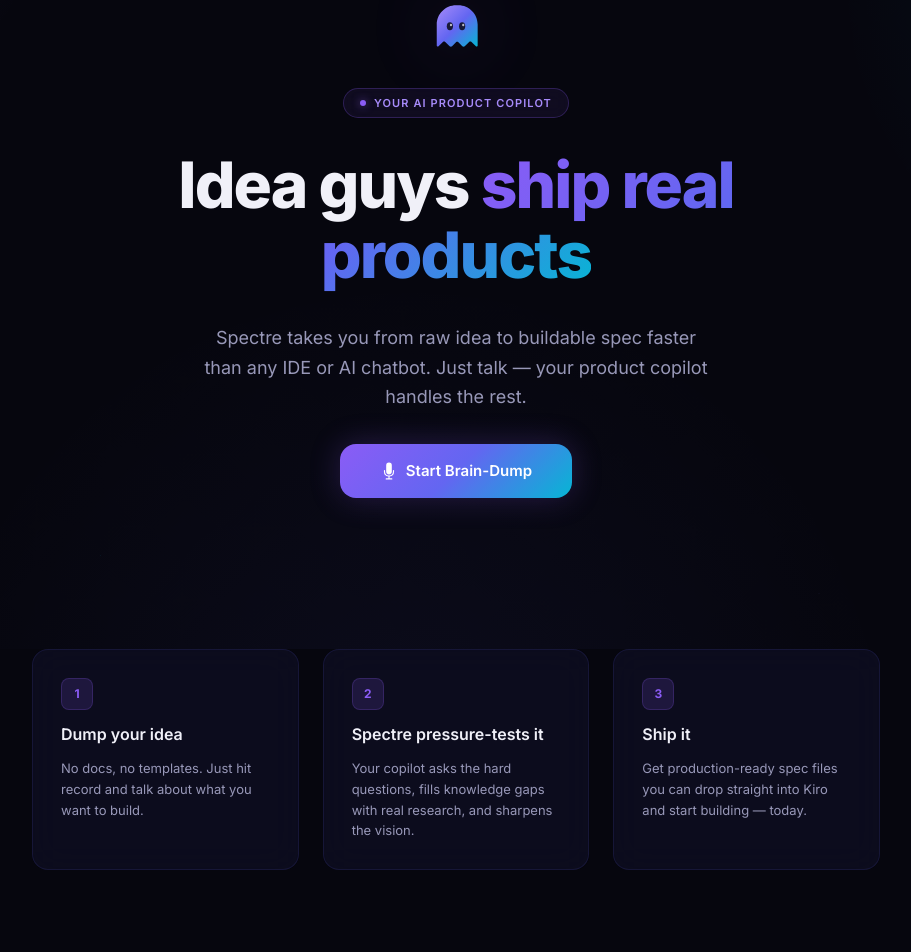
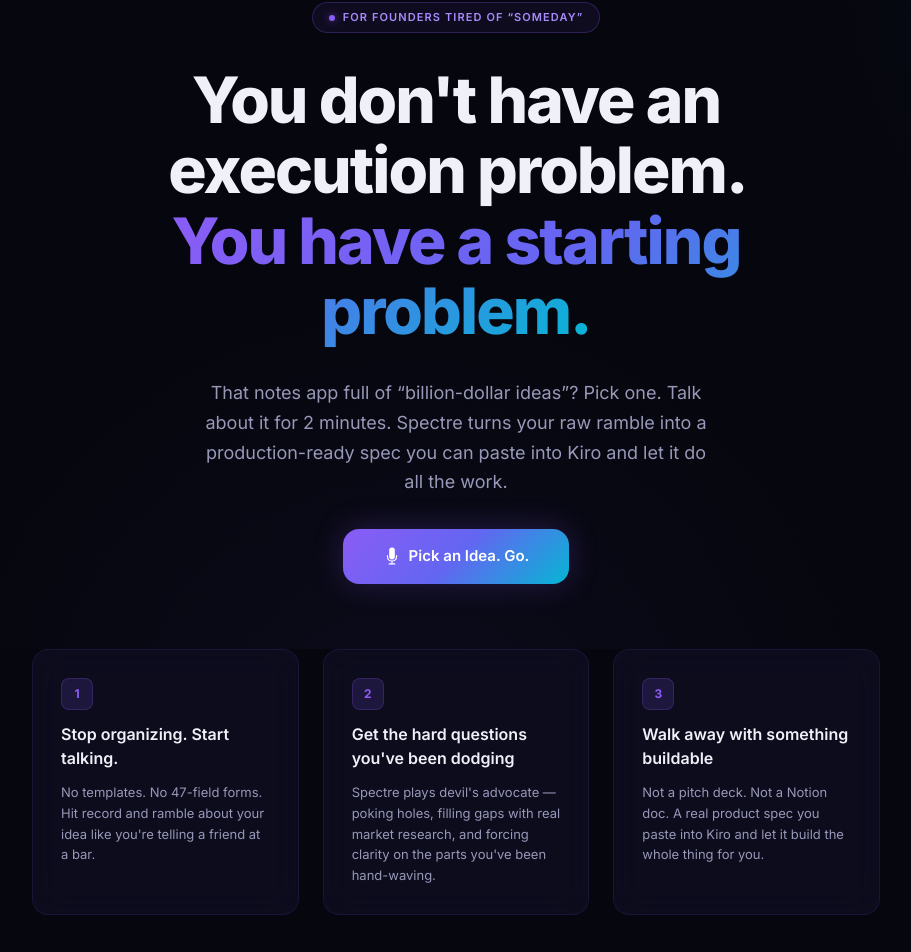
Before and after one commit to AGI-CEO/spectre, a Next.js app: page / in a window 1280 px wide. Shown: the part 151-1103 px from the top of the page, without its empty margins (184-1095 px from the left). Built offline with nearby package versions, Linux system fonts and the light colour scheme.

Commit message:
refactor: update marketing copy and UI text to emphasize action-oriented, conversational workflow

```diff
--- a/app/layout.tsx
+++ b/app/layout.tsx
@@ -15,9 +15,9 @@
 });
 
 export const metadata: Metadata = {
-  title: "Spectre — The Product Copilot for Idea Guys Who Ship",
+  title: "Spectre — Stop Collecting Ideas. Start Shipping Them.",
   description:
-    "Go from raw idea to production-ready specs faster than any IDE or AI chatbot. Spectre is your voice-first product copilot — just talk, and ship.",
+    "You have 50 ideas and zero shipped products. Pick one, talk about it for 2 minutes, and Spectre turns your ramble into a production-ready spec you can paste into Kiro and ship today.",
 };
 
 export default function RootLayout({
--- a/app/page.tsx
+++ b/app/page.tsx
@@ -204,19 +204,20 @@
               boxShadow: "0 0 8px rgba(139, 92, 246, 0.6)",
             }}
           />
-          Your AI Product Copilot
+          For founders tired of &ldquo;someday&rdquo;
         </span>
 
         {/* Headline */}
         <h1 className="hero__title fade-in-up fade-in-up-delay-2">
-          Idea guys{" "}
-          <span className="hero__title-accent">ship real products</span>
+          You don&apos;t have an execution problem.{" "}
+          <span className="hero__title-accent">You have a starting problem.</span>
         </h1>
 
         {/* Subheadline */}
         <p className="hero__subtitle fade-in-up fade-in-up-delay-3">
-          Spectre takes you from raw idea to buildable spec faster than any IDE
-          or AI chatbot. Just talk — your product copilot handles the rest.
+          That notes app full of &ldquo;billion-dollar ideas&rdquo;? Pick one.
+          Talk about it for 2 minutes. Spectre turns your raw ramble into a
+          production-ready spec you can paste into Kiro and let it do all the work.
         </p>
 
         {/* CTA */}
@@ -236,7 +237,7 @@
             <path d="M8.25 4.5a3.75 3.75 0 1 1 7.5 0v8.25a3.75 3.75 0 1 1-7.5 0V4.5Z" />
             <path d="M6 10.5a.75.75 0 0 1 .75.75v1.5a5.25 5.25 0 1 0 10.5 0v-1.5a.75.75 0 0 1 1.5 0v1.5a6.751 6.751 0 0 1-6 6.709v2.291h3a.75.75 0 0 1 0 1.5h-7.5a.75.75 0 0 1 0-1.5h3v-2.291a6.751 6.751 0 0 1-6-6.709v-1.5A.75.75 0 0 1 6 10.5Z" />
           </svg>
-          Start Brain-Dump
+          Pick an Idea. Go.
         </button>
       </section>
 
@@ -244,23 +245,23 @@
       <div className="process-steps">
         <div className="process-card">
           <span className="process-card__number">1</span>
-          <h3 className="process-card__title">Dump your idea</h3>
+          <h3 className="process-card__title">Stop organizing. Start talking.</h3>
           <p className="process-card__desc">
-            No docs, no templates. Just hit record and talk about what you want to build.
+            No templates. No 47-field forms. Hit record and ramble about your idea like you&apos;re telling a friend at a bar.
           </p>
         </div>
         <div className="process-card">
           <span className="process-card__number">2</span>
-          <h3 className="process-card__title">Spectre pressure-tests it</h3>
+          <h3 className="process-card__title">Get the hard questions you&apos;ve been dodging</h3>
           <p className="process-card__desc">
-            Your copilot asks the hard questions, fills knowledge gaps with real research, and sharpens the vision.
+            Spectre plays devil&apos;s advocate — poking holes, filling gaps with real market research, and forcing clarity on the parts you&apos;ve been hand-waving.
           </p>
         </div>
         <div className="process-card">
           <span className="process-card__number">3</span>
-          <h3 className="process-card__title">Ship it</h3>
+          <h3 className="process-card__title">Walk away with something buildable</h3>
           <p className="process-card__desc">
-            Get production-ready spec files you can drop straight into Kiro and start building — today.
+            Not a pitch deck. Not a Notion doc. A real product spec you paste into Kiro and let it build the whole thing for you.
           </p>
         </div>
       </div>
@@ -345,7 +346,7 @@
                         marginBottom: "0.5rem",
                       }}
                     >
-                      How do you want to brain-dump?
+                      Alright, let&apos;s get this one out of your head.
                     </h2>
                     <p
                       style={{
@@ -353,7 +354,7 @@
                         color: "var(--text-secondary)",
                       }}
                     >
-                      Choose your preferred way to capture your idea
+                      Pick how you want to capture it — messy is fine, that&apos;s the point
                     </p>
                   </div>
 
@@ -382,10 +383,10 @@
                         </svg>
                       </div>
                       <span className="method-card__title">
-                        Record Your Voice
+                        Just Talk
                       </span>
                       <span className="method-card__desc">
-                        Speak your idea naturally — just like explaining it to a friend
+                        Hit record and ramble — no structure needed, Spectre will make sense of it
                       </span>
                     </button>
 
@@ -413,10 +414,10 @@
                         </svg>
                       </div>
                       <span className="method-card__title">
-                        Upload Audio File
+                        Upload a Voice Memo
                       </span>
                       <span className="method-card__desc">
-                        Already have a voice memo? Upload it and we&apos;ll transcribe it
+                        Got a 3 AM voice note already? Perfect. Drop it here.
                       </span>
                     </button>
                   </div>
@@ -481,8 +482,8 @@
                       }}
                     >
                       {intakeMethod === "voice"
-                        ? "Record your brain-dump"
-                        : "Upload your audio"}
+                        ? "Let it rip"
+                        : "Drop your voice memo"}
                     </h2>
                     <p
                       style={{
@@ -491,8 +492,8 @@
                       }}
                     >
                       {intakeMethod === "voice"
-                        ? "Hit record and speak freely — up to 10 minutes"
-                        : "Drag & drop or browse for your audio file"}
+                        ? "Talk for up to 10 minutes — the messier, the better"
+                        : "Drag & drop that 3 AM voice note right here"}
                     </p>
                   </div>
 
@@ -595,7 +596,7 @@
                           marginBottom: "0.5rem",
                         }}
                       >
-                        Extracting your idea&apos;s DNA&hellip;
+                        Turning your ramble into a real plan&hellip;
                       </p>
                       <p
                         style={{
@@ -603,8 +604,8 @@
                           color: "var(--text-secondary)",
                         }}
                       >
-                        Analyzing intent, domain, constraints, and knowledge
-                        gaps
+                        Extracting the product vision, spotting gaps, and
+                        prepping your brainstorm session
                       </p>
                     </div>
 
```
